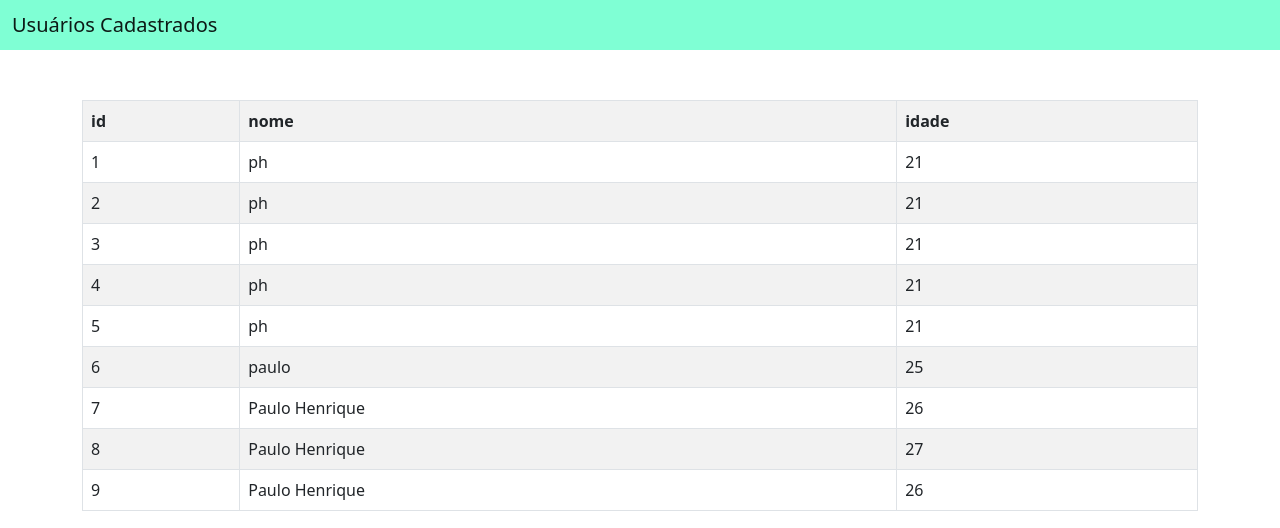
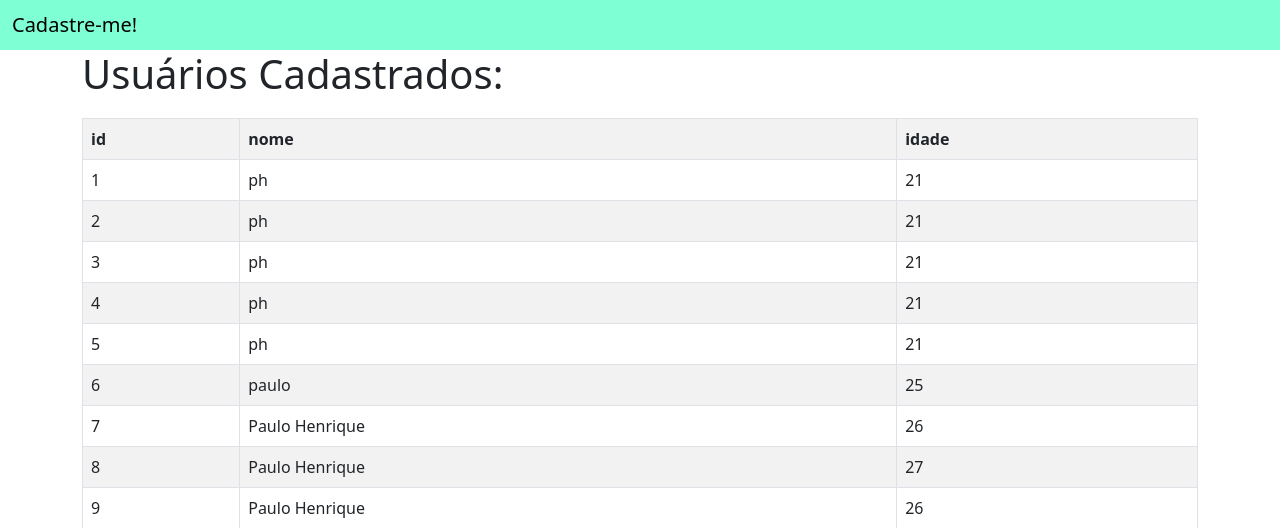
Before and after one commit to paulo-hmm/user_registration, a Django app: template app_cadastro/templates/usuarios/usuarios.html in a window 1280 px wide. Shown: the top 528 px of the page. Run offline with Django 4.2, Linux system fonts and the light colour scheme; the template is opened without the code that fills it: values that come from a table or form of the project are taken from there, others are empty; data comes from the database, SQL or seed files in the repository; both versions use the stored data as it was after the commit.

Commit message:
create base.html template

```diff
--- /dev/null
+++ b/app_cadastro/templates/usuarios/base.html
@@ -0,0 +1,40 @@
+<!doctype html>
+<html lang="en">
+  <head>
+    <!-- Required meta tags -->
+    <meta charset="utf-8">
+    <meta name="viewport" content="width=device-width, initial-scale=1">
+
+    <!-- Bootstrap CSS -->
+    <link href="https://cdn.jsdelivr.net/npm/bootstrap@5.0.2/dist/css/bootstrap.min.css" rel="stylesheet" integrity="sha384-EVSTQN3/azprG1Anm3QDgpJLIm9Nao0Yz1ztcQTwFspd3yD65VohhpuuCOmLASjC" crossorigin="anonymous">
+
+    <title>Cadastre-me!</title>
+  </head>
+
+  <body>
+
+    <nav style="background-color: aquamarine !important;" class="navbar navbar-light bg-light">
+        <div class="container-fluid">
+          <span class="navbar-brand mb-0 h1">
+            <a style="text-decoration: none; color: black;" href="{% url 'home' %}">Cadastre-me!</a>
+          </span>
+        </div>
+    </nav>
+    <!-- Abaixo vamos inserir o conteúdo de cada página html que desejamos -->
+    {% block conteudo %}
+
+    {% endblock %}
+
+
+    <!-- Optional JavaScript; choose one of the two! -->
+
+    <!-- Option 1: Bootstrap Bundle with Popper -->
+    <script src="https://cdn.jsdelivr.net/npm/bootstrap@5.0.2/dist/js/bootstrap.bundle.min.js" integrity="sha384-MrcW6ZMFYlzcLA8Nl+NtUVF0sA7MsXsP1UyJoMp4YLEuNSfAP+JcXn/tWtIaxVXM" crossorigin="anonymous"></script>
+
+    <!-- Option 2: Separate Popper and Bootstrap JS -->
+    <!--
+    <script src="https://cdn.jsdelivr.net/npm/@popperjs/core@2.9.2/dist/umd/popper.min.js" integrity="sha384-IQsoLXl5PILFhosVNubq5LC7Qb9DXgDA9i+tQ8Zj3iwWAwPtgFTxbJ8NT4GN1R8p" crossorigin="anonymous"></script>
+    <script src="https://cdn.jsdelivr.net/npm/bootstrap@5.0.2/dist/js/bootstrap.min.js" integrity="sha384-cVKIPhGWiC2Al4u+LWgxfKTRIcfu0JTxR+EQDz/bgldoEyl4H0zUF0QKbrJ0EcQF" crossorigin="anonymous"></script>
+    -->
+  </body>
+</html>
--- a/app_cadastro/templates/usuarios/usuarios.html
+++ b/app_cadastro/templates/usuarios/usuarios.html
@@ -1,24 +1,7 @@
-<!doctype html>
-<html lang="en">
-  <head>
-    <!-- Required meta tags -->
-    <meta charset="utf-8">
-    <meta name="viewport" content="width=device-width, initial-scale=1">
-
-    <!-- Bootstrap CSS -->
-    <link href="https://cdn.jsdelivr.net/npm/bootstrap@5.0.2/dist/css/bootstrap.min.css" rel="stylesheet" integrity="sha384-EVSTQN3/azprG1Anm3QDgpJLIm9Nao0Yz1ztcQTwFspd3yD65VohhpuuCOmLASjC" crossorigin="anonymous">
-
-    <title>Cadastre-me!</title>
-  </head>
-
-  <body>
-        <nav style="background-color: aquamarine !important; margin-bottom: 50px;" class="navbar navbar-light bg-light">
-            <div class="container-fluid">
-            <span class="navbar-brand mb-0 h1">Usuários Cadastrados</span>
-            </div>
-        </nav>
-
+{% extends 'usuarios/base.html' %}
+{% block conteudo %}
 <div class="container">
+    <h1 style="margin-bottom: 20px;">Usuários Cadastrados:</h1>
     <table class="table table-bordered table-striped">
         <tr>
             <th>id</th>
@@ -34,17 +17,4 @@
         {% endfor %}
     </table>
 </div>
-
-        <!-- Optional JavaScript; choose one of the two! -->
-
-        <!-- Option 1: Bootstrap Bundle with Popper -->
-        <script src="https://cdn.jsdelivr.net/npm/bootstrap@5.0.2/dist/js/bootstrap.bundle.min.js" integrity="sha384-MrcW6ZMFYlzcLA8Nl+NtUVF0sA7MsXsP1UyJoMp4YLEuNSfAP+JcXn/tWtIaxVXM" crossorigin="anonymous"></script>
-
-        <!-- Option 2: Separate Popper and Bootstrap JS -->
-        <!--
-        <script src="https://cdn.jsdelivr.net/npm/@popperjs/core@2.9.2/dist/umd/popper.min.js" integrity="sha384-IQsoLXl5PILFhosVNubq5LC7Qb9DXgDA9i+tQ8Zj3iwWAwPtgFTxbJ8NT4GN1R8p" crossorigin="anonymous"></script>
-        <script src="https://cdn.jsdelivr.net/npm/bootstrap@5.0.2/dist/js/bootstrap.min.js" integrity="sha384-cVKIPhGWiC2Al4u+LWgxfKTRIcfu0JTxR+EQDz/bgldoEyl4H0zUF0QKbrJ0EcQF" crossorigin="anonymous"></script>
-        -->
-
-    </body>
-</html>
+{% endblock %}
```
Also changed, not shown: app_cadastro/templates/usuarios/home.html (+3 -35 lines), db.sqlite3. Lines whose indentation alone changed are shown as unchanged.
